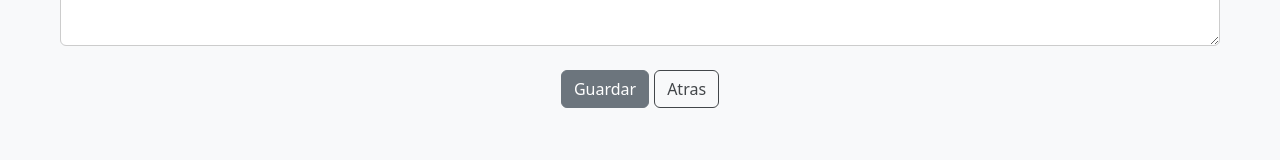
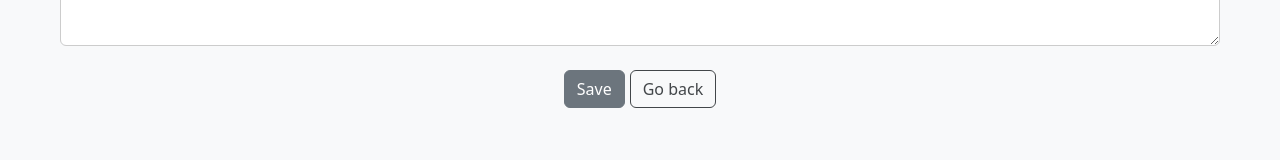
Before and after one commit to David-Angel-M/knowledge-society-front, a React (Create React App) app: page /post/create in a window 1280 px wide. Shown: the part 515-675 px from the top of the page. Built offline with nearby package versions, Linux system fonts and the light colour scheme.

Commit message:
ChangeName

```diff
--- a/src/CreateUpdate.js
+++ b/src/CreateUpdate.js
@@ -73,10 +73,10 @@ const CreateUpdate = () => {
 
       <div className="text-center mt-4">
         <button className="btn btn-secondary mr-5" type="submit">
-          Guardar
+          Save
         </button>
         <Link to="/" className="btn btn-outline-back">
-          Atras
+          Go back
         </Link>
       </div>
     </form>
```
